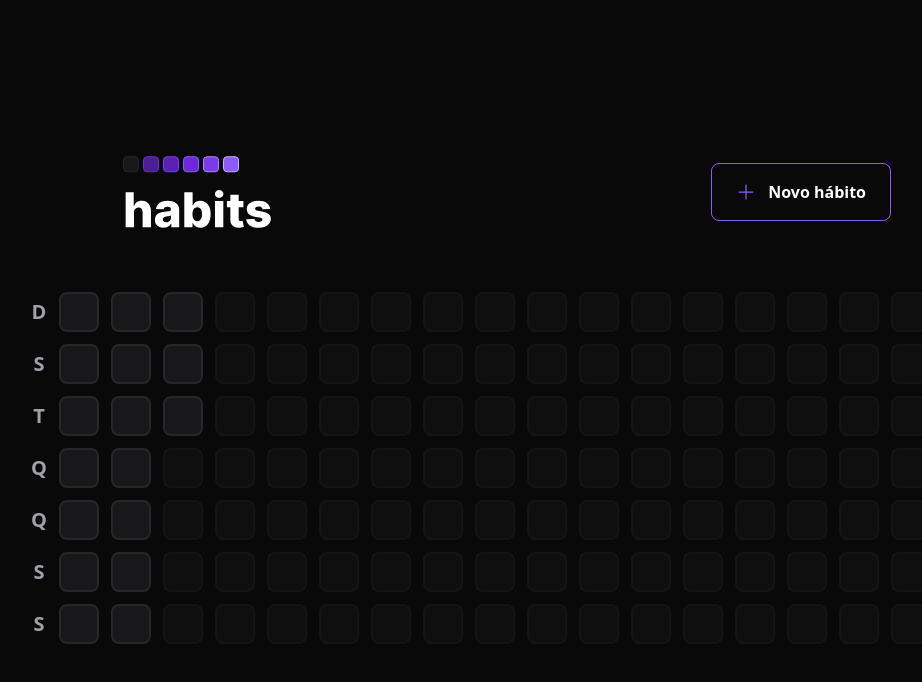
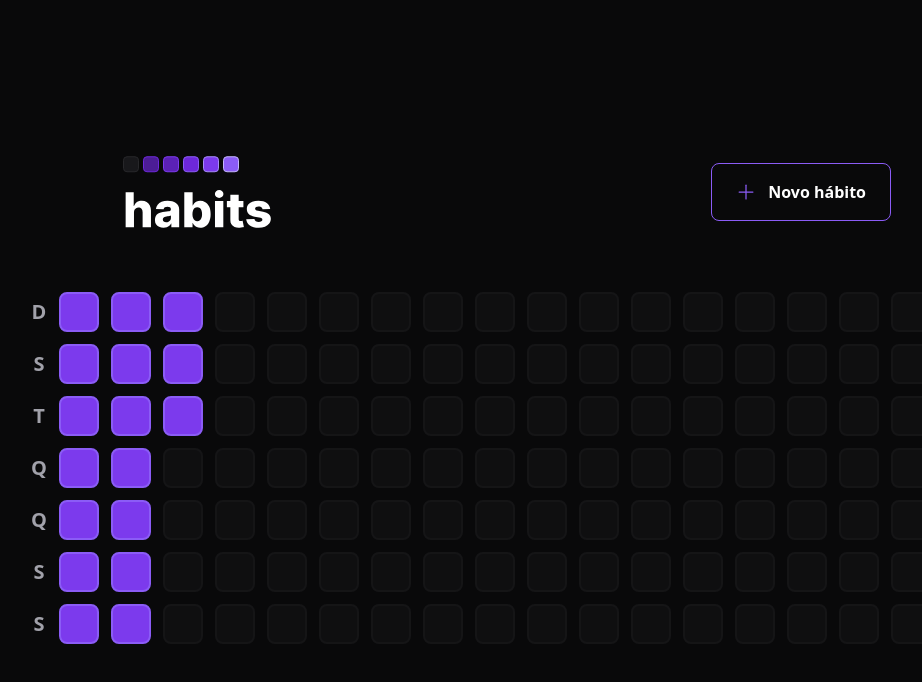
Before and after one commit to jmininel/Ignite-Setup, a React (Vite) app in the folder web/: page / in a window 1280 px wide. Shown: the top 682 px of the page, without its empty margins (133-1055 px from the left). Built offline with nearby package versions, Linux system fonts and the light colour scheme.

Commit message:
created percentage color progress

```diff
--- a/web/package.json
+++ b/web/package.json
@@ -11,6 +11,7 @@
   "dependencies": {
     "@radix-ui/react-dialog": "^1.0.3",
     "@radix-ui/react-popover": "^1.0.5",
+    "clsx": "^1.2.1",
     "dayjs": "^1.11.7",
     "phosphor-react": "^1.4.1",
     "react": "^18.2.0",
--- a/web/src/components/HabitDay.tsx
+++ b/web/src/components/HabitDay.tsx
@@ -1,17 +1,34 @@
 import * as Popover from '@radix-ui/react-popover';
+import clsx from 'clsx';
 import { ProgressBar } from './ProgressBar';
 
-export function HabitDay() {
+interface HabitDayProps {
+    completed: number
+    amount: number
+}
+
+export function HabitDay({completed, amount}: HabitDayProps) {
+    const completedPercentage =  Math.round((completed / amount) * 100)
+
     return(
         <Popover.Root>
-          <Popover.Trigger className="w-10 h-10 bg-zinc-900 border-2 border-zinc-800 rounded-lg "/>
+          <Popover.Trigger
+           className={clsx('w-10 h-10 border-2 rounded-lg', {
+             'bg-zinc-900    border-zinc-800'  : completedPercentage === 0,
+             'bg-violet-900 border-violet-700' : completedPercentage >  0  && completedPercentage < 20,
+             'bg-violet-800 border-violet-600' : completedPercentage >= 20 && completedPercentage < 40,
+             'bg-violet-700 border-violet-500' : completedPercentage >= 40 && completedPercentage < 60,
+             'bg-violet-600 border-violet-500' : completedPercentage >= 60 && completedPercentage < 80,
+             'bg-violet-500 border-violet-400' : completedPercentage >= 80,
+           })}
+          />
 
           <Popover.Portal>
             <Popover.Content className="min-w-[320px] p-6 rounded-2xl bg-zinc-900 flex flex-col">
               <span className="font-semibold text-zinc-400">Segunda-feira</span>
               <span className="mt-1 font-extrabold leading-tight text-3xl">17/01</span>
 
-             <ProgressBar progress={75} />
+             <ProgressBar progress={completedPercentage} />
 
              <Popover.Arrow height={8} width={16} className="fill-zinc-900"/>
             </Popover.Content>
--- a/web/src/components/SummaryTable.tsx
+++ b/web/src/components/SummaryTable.tsx
@@ -35,7 +35,7 @@
 
           <div className="grid grid-rows-7 grid-flow-col gap-3" >
           {summaryDates.map(date => {
-            return  <HabitDay key={date.toString()} />
+            return  <HabitDay amount={5} completed={3} key={date.toString()} />
           })}
 
          {amountOfDaysToFill > 0 && Array.from({length: amountOfDaysToFill}).map((_, i) => {
```
Also changed, not shown: 1 other file (tests, documents, lock files or other folders).
